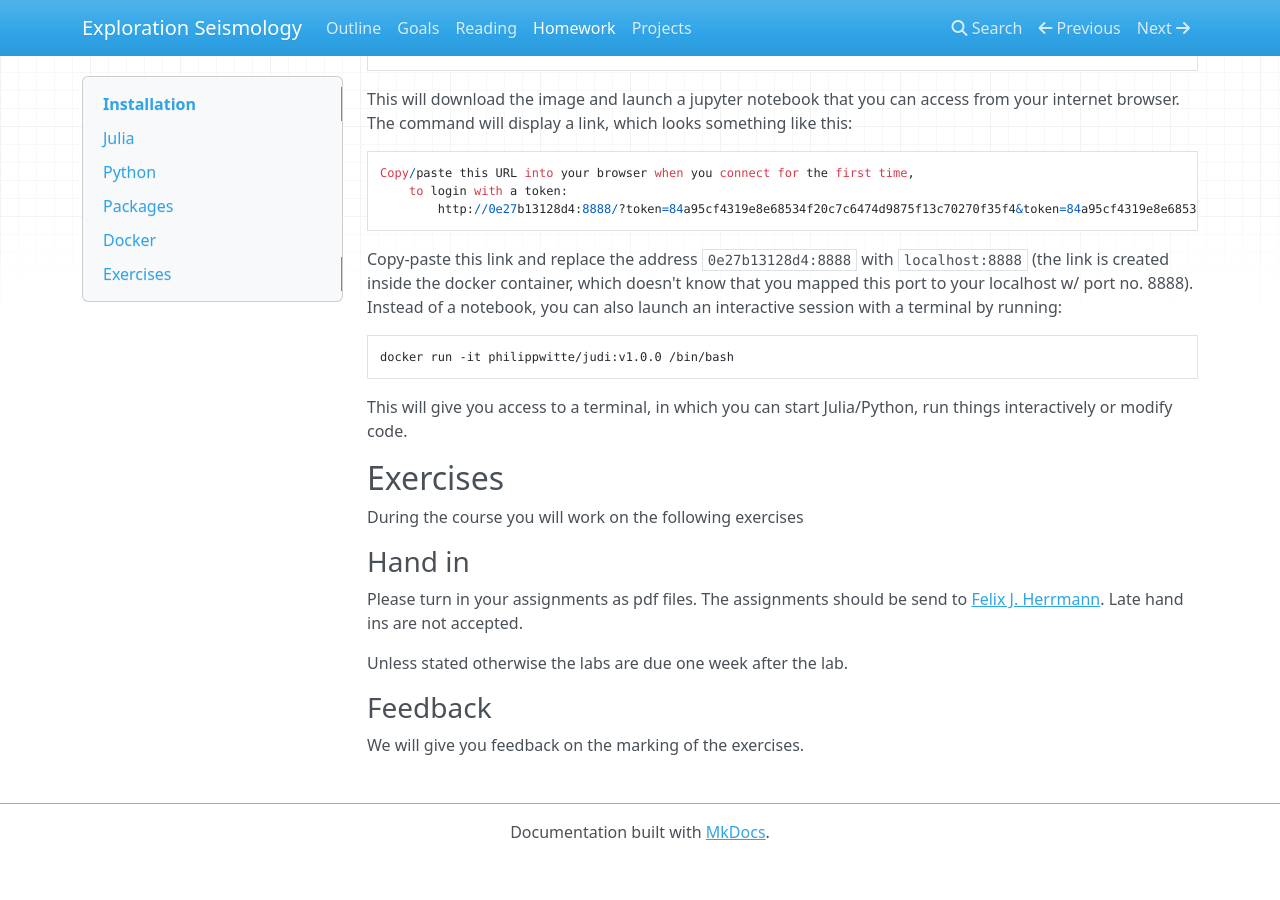
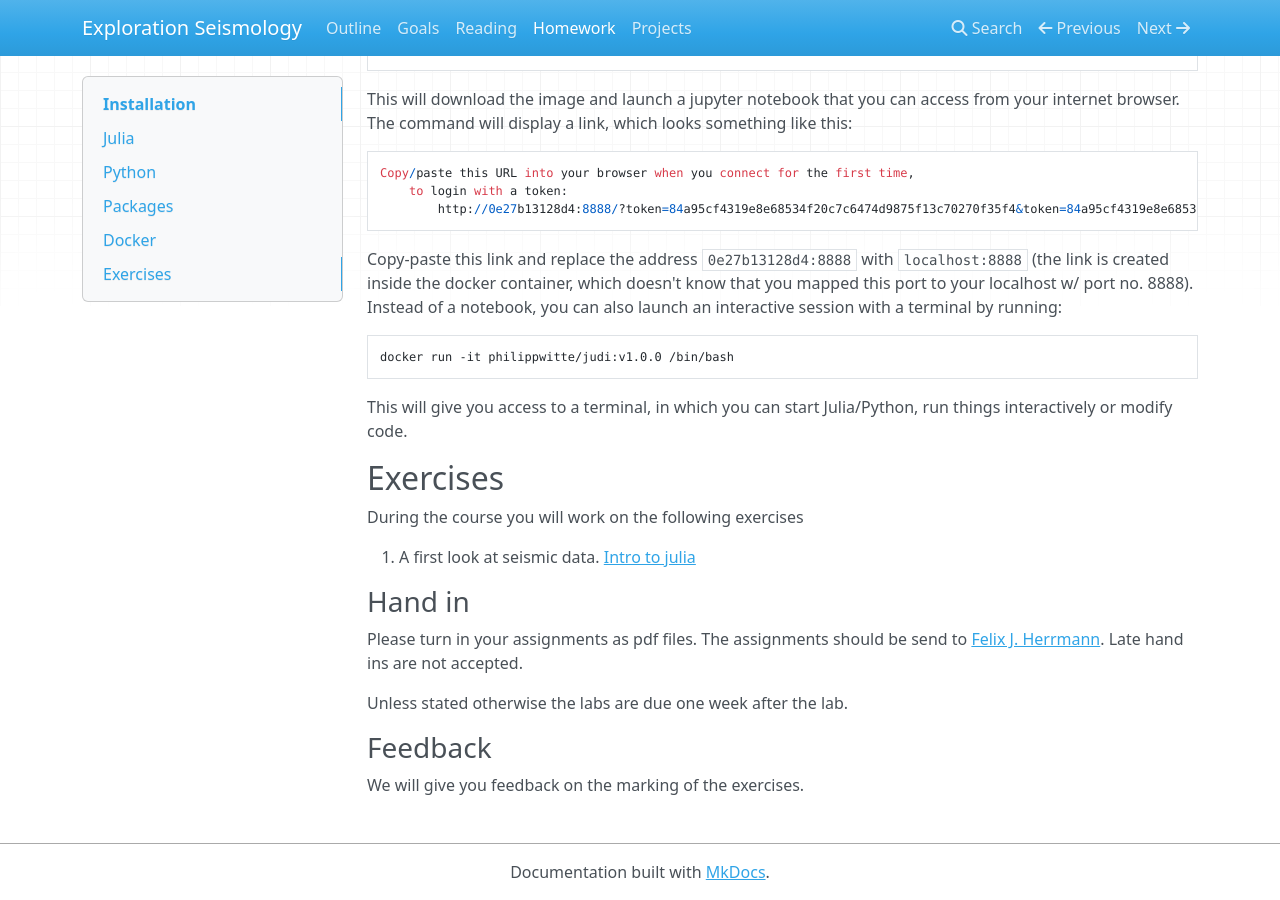
Before and after one commit to flexie/eas-4803-8803-ccs, an MkDocs documentation site: the page built from docs/homework.md, in a window 1280 px wide and 900 px high, scrolled down 1093 px. Built offline with MkDocs 1.6.1, drawn with Linux system fonts in a browser that asks for light colours; nearby versions of some CDN libraries; old or Windows-style settings are respelled for this version of MkDocs; before the commit the page ends 1953 px from its top, so only the background shows below that.

Commit message:
julia intro

```diff
--- a/docs/homework.md
+++ b/docs/homework.md
@@ -73,6 +73,8 @@ This will give you access to a terminal, in which you can start Julia/Python, ru
 
 During the course you will work on the following exercises
 
+1. A first look at seismic data. [Intro to julia](Assignments/introduction_to_julia.md)
+
 <!--
 1. A first look at seismic data. [Intro to julia](Assignments/introduction_to_julia.md) [Exercise 1](Assignments/Exercise1.md) [[Solution]](https://www.slim.eos.ubc.ca/Teaching/EOSC454/exercise1_sol.html)
 
```
